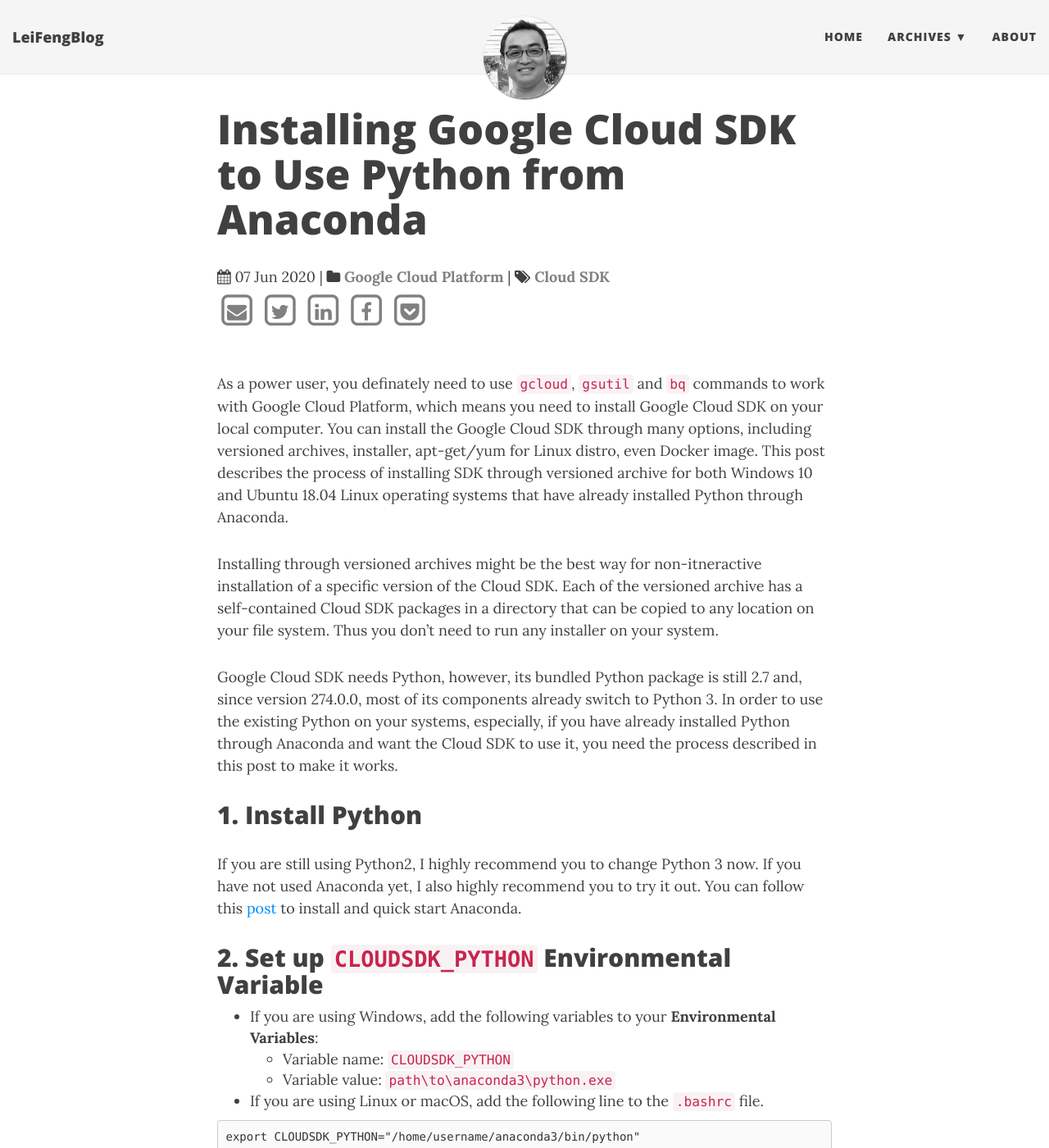
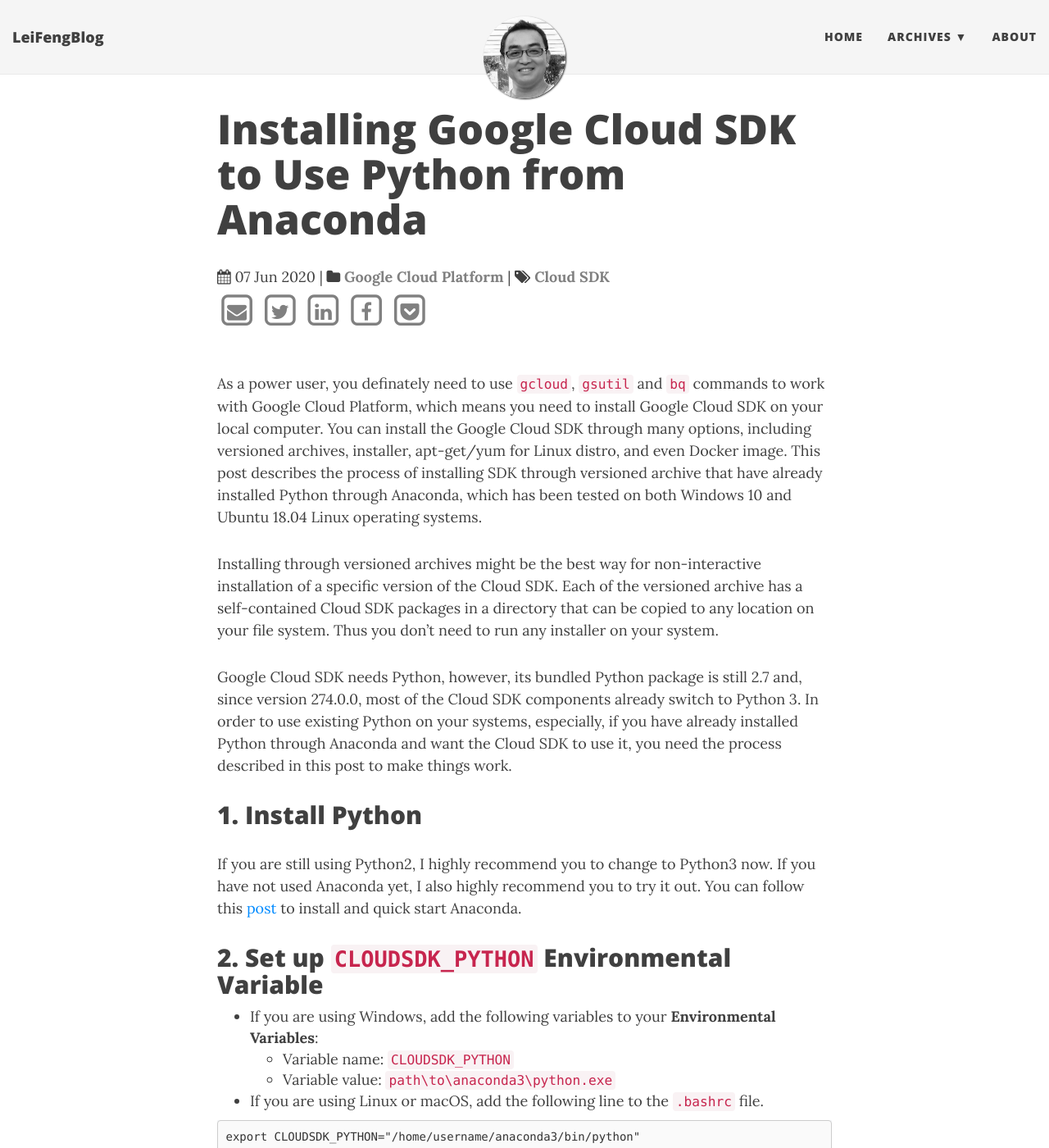
Before and after one commit to stonefl/stonefl.github.io, a Jekyll site: the page built from _posts/2020-06-07-Installing-Google-Cloud-SDK-to-Use-Python-from-Anaconda.md, in a window 1280 px wide and 1400 px high. Shown: the whole window at 82% size. Built offline with Jekyll 4.4.1, drawn with Linux system fonts in a browser that asks for light colours; nearby versions of some CDN libraries; comment, search, counter and statistics services are not loaded.

Commit message:
Create 2020-06-07-Installing-Google-Cloud-SDK-to-Use-Python-from-Anaconda.md

```diff
--- a/_posts/2020-06-07-Installing-Google-Cloud-SDK-to-Use-Python-from-Anaconda.md
+++ b/_posts/2020-06-07-Installing-Google-Cloud-SDK-to-Use-Python-from-Anaconda.md
@@ -10,16 +10,16 @@ tags:
 ---
 
 
-As a power user, you definately need to use `gcloud`, `gsutil` and `bq` commands to work with Google Cloud Platform, which means you need to install Google Cloud SDK on your local computer. You can install the Google Cloud SDK through many options, including versioned archives, installer, apt-get/yum for Linux distro, even Docker image. This post describes the process of installing SDK through versioned archive for both Windows 10 and Ubuntu 18.04 Linux operating systems that have already installed Python through Anaconda.
+As a power user, you definately need to use `gcloud`, `gsutil` and `bq` commands to work with Google Cloud Platform, which means you need to install Google Cloud SDK on your local computer. You can install the Google Cloud SDK through many options, including versioned archives, installer, apt-get/yum for Linux distro, and even Docker image. This post describes the process of installing SDK through versioned archive that have already installed Python through Anaconda, which has been tested on both Windows 10 and Ubuntu 18.04 Linux operating systems.
 <!--more-->
 
-Installing through versioned archives might be the best way for non-itneractive installation of a specific version of the Cloud SDK. Each of the versioned archive has a self-contained Cloud SDK packages in a directory that can be copied to any location on your file system. Thus you don't need to run any installer on your system.
+Installing through versioned archives might be the best way for non-interactive installation of a specific version of the Cloud SDK. Each of the versioned archive has a self-contained Cloud SDK packages in a directory that can be copied to any location on your file system. Thus you don't need to run any installer on your system.
 
-Google Cloud SDK needs Python, however, its bundled Python package is still 2.7 and, since version 274.0.0, most of its components already switch to Python 3. In order to use the existing Python on your systems, especially, if you have already installed Python through Anaconda and want the Cloud SDK to use it, you need the process described in this post to make it works.
+Google Cloud SDK needs Python, however, its bundled Python package is still 2.7 and, since version 274.0.0, most of the Cloud SDK components already switch to Python 3. In order to use existing Python on your systems, especially, if you have already installed Python through Anaconda and want the Cloud SDK to use it, you need the process described in this post to make things work.
 
 ## 1. Install Python
 
-If you are still using Python2, I highly recommend you to change Python 3 now. If you have not used Anaconda yet, I also highly recommend you to try it out. You can follow this [post](http://leifengblog.net/blog/installing-and-managing-python-and-packages-with-anaconda/) to install and quick start Anaconda.
+If you are still using Python2, I highly recommend you to change to Python3 now. If you have not used Anaconda yet, I also highly recommend you to try it out. You can follow this [post](http://leifengblog.net/blog/installing-and-managing-python-and-packages-with-anaconda/) to install and quick start Anaconda.
 
 ## 2. Set up `CLOUDSDK_PYTHON` Environmental Variable
 
```
